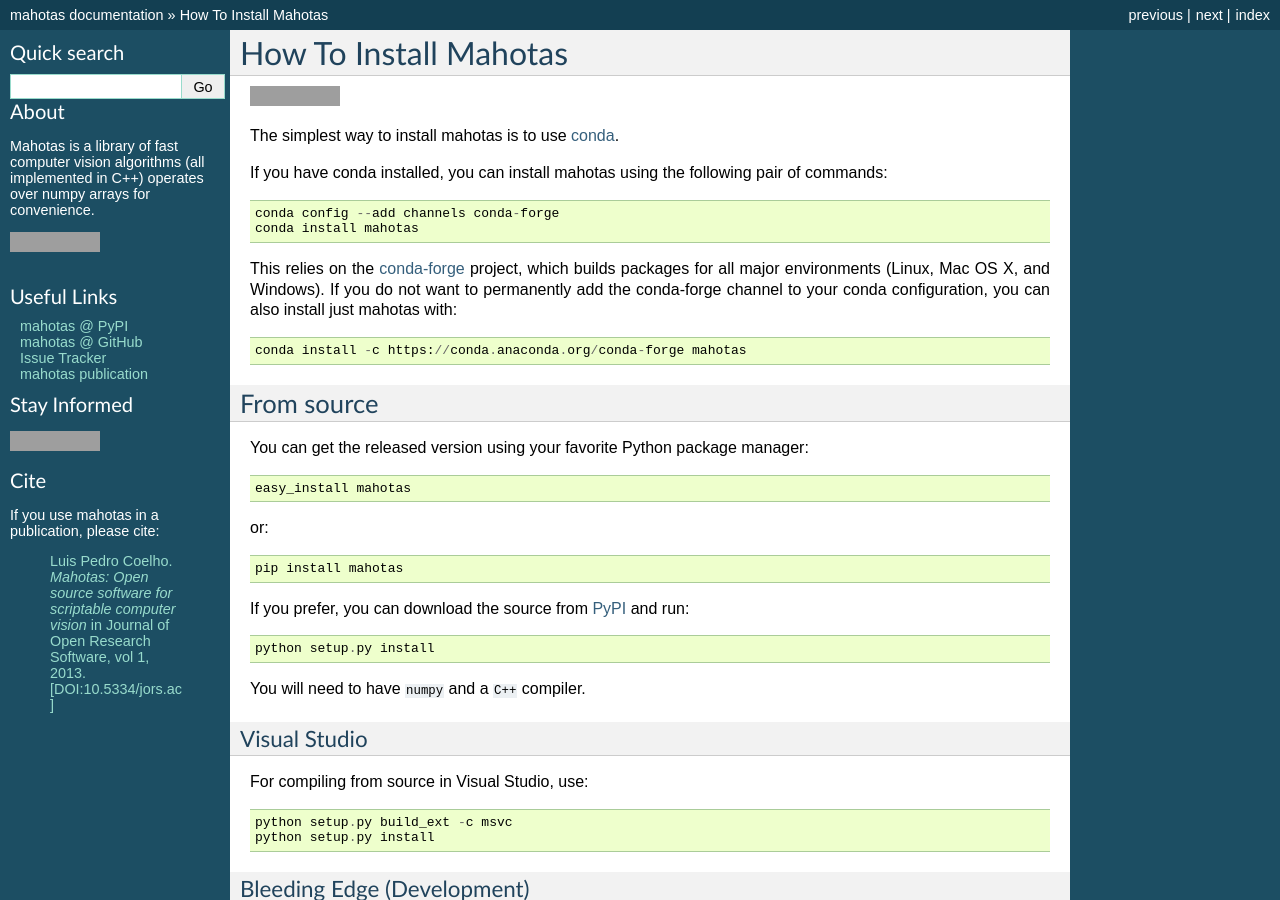
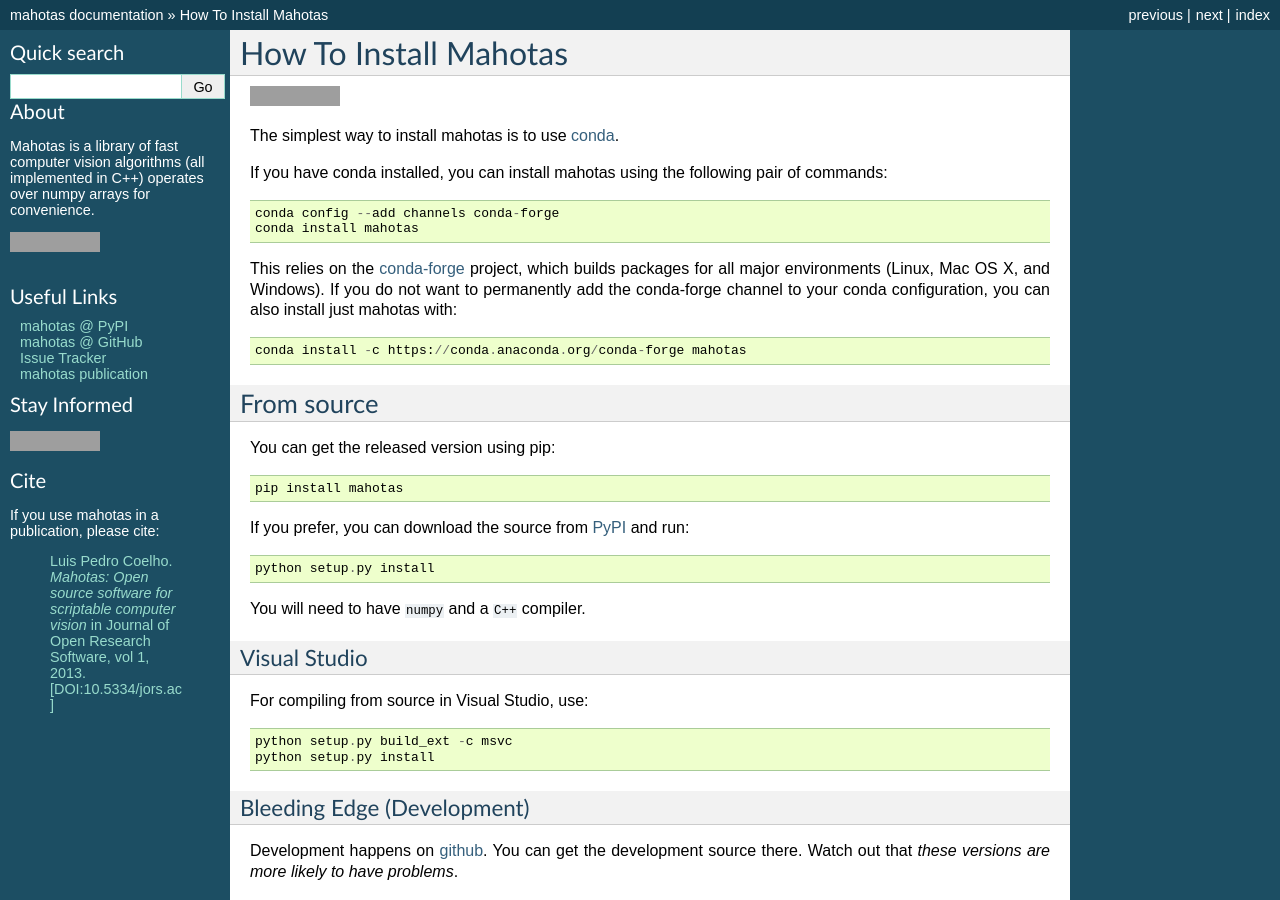
Before and after one commit to luispedro/mahotas, a Sphinx documentation site: the page built from docs/source/install.rst, in a window 1280 px wide and 900 px high, cut to the strip 0-900 px from the top of the window. Built offline with Sphinx 7.4.7, drawn with Linux system fonts in a browser that asks for light colours; formulas are drawn with MathJax 3; the version number could not be read and is left out; grey boxes are pictures that could not be loaded.

Commit message:
DOC pip is now king

```diff
--- a/docs/source/install.rst
+++ b/docs/source/install.rst
@@ -21,11 +21,7 @@
 From source
 -----------
 
-You can get the released version using your favorite Python package manager::
-
-    easy_install mahotas
-
-or::
+You can get the released version using pip::
 
     pip install mahotas
 
```
